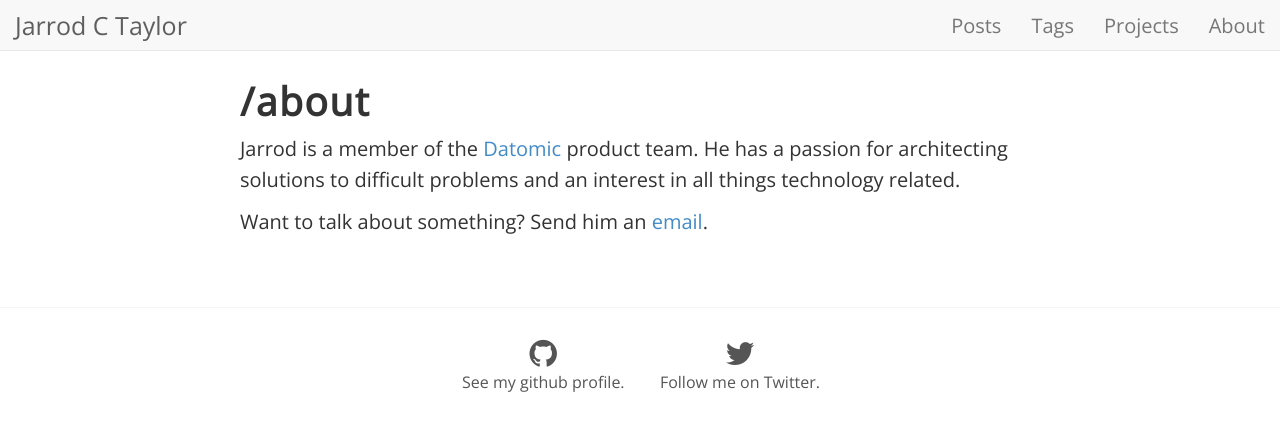
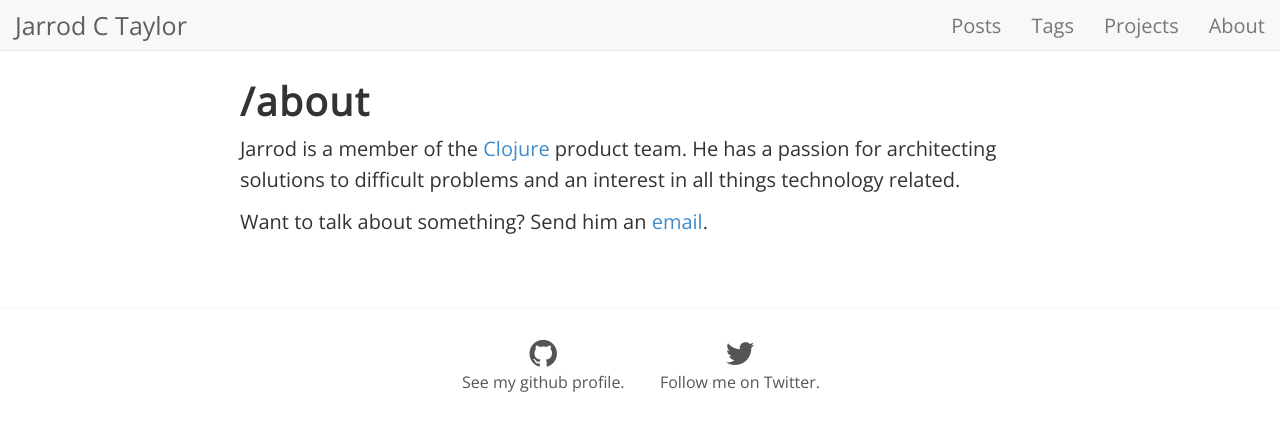
Before and after one commit to JarrodCTaylor/JarrodCTaylor.github.io, a Jekyll site: the page built from about/index.html, in a window 1280 px wide. Shown: the top 431 px of the page. Built offline with Jekyll 4.4.1, drawn with Linux system fonts in a browser that asks for light colours; nearby versions of some CDN libraries.

Commit message:
Update about and fix link

```diff
--- a/about/index.html
+++ b/about/index.html
@@ -7,7 +7,7 @@ title: "About Jarrod Taylor"
 <article>
   <h1>/about</h1>
   <p>
-  Jarrod is a member of the <a href="https://www.datomic.com/">Datomic</a> product team. He has a passion for
+  Jarrod is a member of the <a href="https://clojure.org">Clojure</a> product team. He has a passion for
   architecting solutions to difficult problems and an interest in all things technology related.
   </p>
   <p>
--- a/projects/index.html
+++ b/projects/index.html
@@ -9,7 +9,7 @@ title: "Projects"
     <p>Development is my job, hobby, and passion. A few projects that may be of interest.</p>
     <ul class="listing">
       <li><a href="https://max-datom.com">Max Datom - An Interactive Datomic Tutorial.</a></li>
-      <li><a href="hhttps://clojure-arcade.com">Clojure Arcade - Read Eval Play Loop.</a></li>
+      <li><a href="https://clojure-arcade.com">Clojure Arcade - Read Eval Play Loop.</a></li>
       <li><a href="https://github.com/JarrodCTaylor/schema-cartographer">Schema Cartographer provides a means to visualize, navigate, create, edit and share the relationships that exist in your Datomic schema.</a></li>
       <li><a href="https://github.com/JarrodCTaylor/vim-shell-executor">vim-shell-executor - Execute any code in a vim buffer in the shell</a></li>
     </ul>
```
